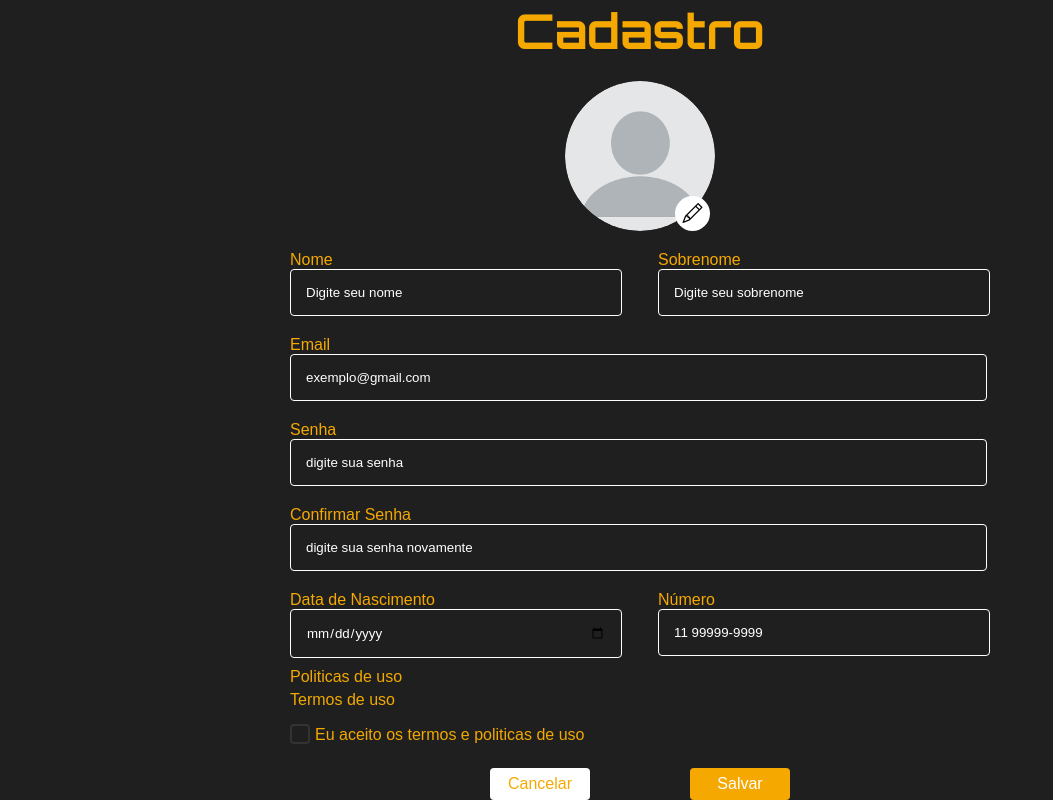
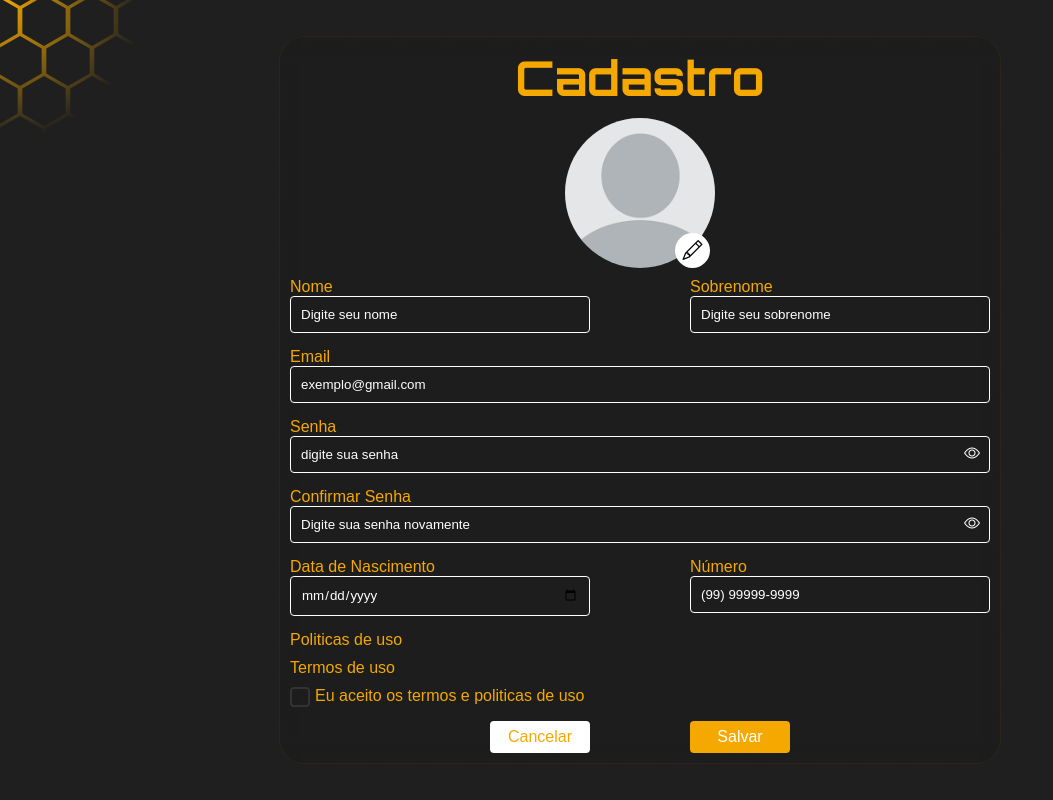
Before and after one commit to xLucasVinicius/EducaDin-teste, a PHP site: page /EducaDin-teste/Paginas/cadastro.php in a window 1280 px wide. Shown: the whole page, without its empty margins (0-1053 px from the left). Run offline with PHP 8.4, Linux system fonts and the light colour scheme.

Commit message:
verificação de senha completa

```diff
--- a/Paginas/cadastro.php
+++ b/Paginas/cadastro.php
@@ -46,10 +46,15 @@ $arquivo = $_FILES['file'];
     <title>Cadastro</title>
     <link rel="shortcut icon" href="../imagens/logos/favicon.ico" type="image/x-icon">
     <link rel="stylesheet" href="../Style/cadastro/cadastro.css">
+    <link rel="stylesheet" href="../Style/cadastro/cadastro-media.css">
     <link rel="stylesheet" href="https://cdn.jsdelivr.net/npm/bootstrap-icons@1.11.3/font/bootstrap-icons.min.css">
 </head>
 <body>
-<form action="" method="post" enctype="multipart/form-data">
+<div id="gradient"></div>
+    <div id="pattern"></div>
+
+<main class="form-container-cadastro">
+    <form action="" method="post" enctype="multipart/form-data" id="form-cadastro">
         <h1>Cadastro</h1>
         <div class="input-img-perfil">
             <div class="img-perfil">
@@ -61,41 +66,51 @@ $arquivo = $_FILES['file'];
         </div>
 
         <div class="input-name"> <!-- div com inputs do nome -->
-        <span>
+            <span class="input-box">
                 <label for="nome">Nome</label>
-            <input type="text" name="nome" id="nome" placeholder="Digite seu nome" required>
+                <input type="text" name="nome" id="nome" placeholder="Digite seu nome">
+                <span class="error"></span>
             </span>
 
-        <span>
+            <span class="input-box">
                 <label for="sobrenome">Sobrenome</label>
-            <input type="text" name="sobrenome" id="sobrenome" placeholder="Digite seu sobrenome" required>
+                <input type="text" name="sobrenome" id="sobrenome" placeholder="Digite seu sobrenome">
+                <span class="error"></span>
             </span>
         </div>
         <div class="input-login"> <!-- div com inputs de login -->
-        <span>
+            <span class="input-box">
                 <label for="email">Email</label>
-            <input type="email" name="email" id="email" placeholder="exemplo@gmail.com" required>
+                <input type="email" name="email" id="email" placeholder="exemplo@gmail.com">
+                <span class="error"></span>
             </span>
 
-        <span>
+            <span class="input-box" id="span-senha">
                 <label for="senha">Senha</label>
-            <input type="password" name="senha" id="senha" placeholder="digite sua senha" required>
+                <input type="password" name="senha" id="senha" placeholder="digite sua senha">
+                <i class="bi bi-eye" id="senha-icon" onclick="mostrarSenha()"></i>
+                <span class="error"></span>
             </span>
 
-        <span>
-            <label for="senha">Confirmar Senha</label>
-            <input type="password" name="senha" id="confirmarsenha" placeholder="digite sua senha novamente" required>
+            <span class="input-box" id="span-confirmarsenha">
+                <label for="confirmar-senha">Confirmar Senha</label>
+                <input type="password" name="senha" id="confirmar-senha" placeholder="Digite sua senha novamente">
+                <i class="bi bi-eye" id="confirmarsenha-icon" onclick="mostrarConfirmarSenha()"></i>
+                <span class="error"></span>
             </span>
+
         </div>
         <div class="input-outras-infos"> <!-- div com inputs das outras infos -->
-        <span>
+            <span class="input-box">
                 <label for="data-nasc">Data de Nascimento</label>
                 <input type="date" name="data-nasc" id="data-nasc">
+                <span class="error"></span>
             </span>
 
-        <span>
+            <span class="input-box">
             <label for="telefone">Número</label>
-        <input type="tel" name="telefone" id="telefone" placeholder="11 99999-9999" required>
+            <input type="tel" name="telefone" id="telefone" placeholder="(99) 99999-9999">
+            <span class="error"></span>
             </span>
         </div>
 
@@ -105,7 +120,7 @@ $arquivo = $_FILES['file'];
         </div>
 
         <div class="input-termos-politicas"> <!-- div com checkbox dos termos e politicas -->
-        <input type="checkbox" name="termos" id="termos">
+            <input type="checkbox" name="termos" id="termos" onchange="aceitarTermos()">
             <label for="termos" id="termos-label" >
                 Eu aceito os termos e politicas de uso
             </label>
@@ -113,10 +128,12 @@ $arquivo = $_FILES['file'];
 
         <div class="btn-form"> <!-- div com botoes de cancelar e salvar -->
             <span id="btn-input1"><button>Cancelar</button></span>
-        <span id="btn-input2"><input id="btn-salvar" type="submit" value="Salvar"></span>
+            <input id="btn-salvar" type="submit" value="Salvar">
         </div>
     </form>
+</main>
 
+<script src="../Js/background.js"></script> <!-- Js de background -->
 <script src="../Js/cadastro.js"></script> <!-- Js de cadastro -->
 </body>
 </html>
--- a/Paginas/login.php
+++ b/Paginas/login.php
@@ -15,8 +15,8 @@ include 'configs/infos-login.php'; // Inclui o arquivo de configuração
 </head>
 <body>
     <!-- Fundo com efeito hexagonal -->
-    <div id="gradient"></div>
-    <div id="pattern"></div>
+<div id="gradient"></div>
+<div id="pattern"></div>
 
     <!-- Todo o conteúdo -->
     <div class="content">
--- a/Style/cadastro/cadastro.css
+++ b/Style/cadastro/cadastro.css
@@ -10,12 +11,54 @@
 * {
     margin: 0;
     padding: 0;
+    box-sizing: border-box;
     font-family: sans-serif;
 }
 
-body, html {
-    background-color: #1F1F1F;
+html, body {
+    background-color: var(--cor-fundo-content);
+    width: 100vw;
+    height: 100dvh;
+    position: relative;
+    display: grid;
+    place-content: center;
+    overflow: hidden;
     scrollbar-width: none;
+}
+
+#pattern {
+    width: 100vw;
+    height: 100dvh;
+    position: absolute;
+    top: -44px;
+    left: -50px;
+    right: 0;
+    bottom: 0;
+}
+
+#gradient {
+    background: radial-gradient(#F2A900, transparent 50%);
+    width: 400px;
+    height: 400px;
+    position: absolute;
+    top: -200px;
+    left: -200px;
+    transform: translate(200px, 200px);
+}
+
+.form-container-cadastro {
+    width: 100%;
+    height: 100%;
+    display: flex;
+    flex-direction: column;
+    justify-content: center;
+    align-items: center;
+    background-color: #0d0c0f15;
+    backdrop-filter: blur(10px);
+    border: 1px solid #f2a90011;
+    border-radius: 25px;
+    padding: 10px;
+    z-index: 1;
 }
 
 form {
@@ -23,8 +66,8 @@ form {
     flex-direction: column;
     flex-wrap: nowrap;
     margin: auto;
-    max-width: 700px;
-    height: 100vh;
+    width: 100%;
+    height: 100%;
     justify-content: center;
     align-items: center;
 }
@@ -32,19 +75,19 @@ form {
 form > h1 {
     font-size: 3rem;
     font-family: 'orbitron';
-    margin-bottom: 20px;
+    margin-bottom: 10px;
     color: #F5A900;
 }
 
 label {
     color: #F5A900;
-    margin-top: 20px;
+    margin-top: 10px;
 }
 
 input {
     background-color: transparent;
     color: white;
-    padding: 15px;
+    padding: 10px;
     border: 1.5px solid white;
     border-radius: 4px;
 }
@@ -73,8 +116,8 @@ input::placeholder {
 }
 
 .img-perfil img {
-    width: 100%;
-    height: 100%;
+    width: 200px;
+    height: 200px;
     object-fit: cover;  /* Garante que a imagem preencha o espaço sem distorção */
     border-radius: 50%;
 }
@@ -101,10 +144,29 @@ input[type="file"] {
     font-size: 20px;
 }
 
+.input-box.invalid input{
+    border: 1px solid red;
+}
+
+.input-box.valid input{
+    border: 1px solid green;
+}
+
 .input-name, .input-outras-infos {
     display: flex;
     width: 100%;
     justify-content: space-between;
+}
+
+.input-name > span, .input-outras-infos > span {
+    display: flex;
+    flex-direction: column;
+}
+
+.error {
+    color: red;
+    margin-top: 5px;
+    flex-direction: row;
 }
 
 .input-login {
@@ -113,8 +175,28 @@ input[type="file"] {
     width: 100%;
 }
 
+.input-login > .input-box > input {
+    margin-bottom: 5px;
+}
+
 .input-login span {
-    width: 95%;
+    width: 100%;
+}
+
+#span-senha, #span-confirmarsenha {
+    position: relative;
+}
+
+#senha-icon, #confirmarsenha-icon {
+    position: absolute;
+    bottom: 15px;
+    right: 10px;
+    color: var(--cor-txt);
+}
+
+.invalid #senha-icon, .invalid #confirmarsenha-icon {
+    top: 39px;
+    right: 10px;
 }
 
 .input-login span input {
@@ -141,18 +218,12 @@ span > label{
 
 .btn-form {
     display: flex;
-    justify-content: space-between;
-    margin-top: 20px;
+    justify-content: center;
+    gap: 100px;
+    margin-top: 10px;
     width: 100%;
 }
 
-#btn-input1 {
-    text-align: end;
-}
-
-#btn-input1, #btn-input2 {
-    width: 300px;
-}
 
 #btn-salvar {
     background-color: #F5A900;
@@ -219,7 +294,8 @@ input[type="checkbox"] {
 
   #termos-label {
     position: absolute;
-    top: -18px;
+    top: 0;
+    margin-top: 0;
     left: 25px;
     color: var(--cor-principal);
   }
@@ -227,8 +303,8 @@ input[type="checkbox"] {
   .termos-politicas {
     display: flex;
     flex-direction: column;
-    gap: 5px;
-    height: 50px;
+    justify-content: center;
+    gap: 10px;
     padding-top: 10px;
     text-align: left;
     width: 700px;
--- a/Style/contato/contato.css
+++ b/Style/contato/contato.css
@@ -104,6 +104,7 @@ section.conteudo-contato .form-contato form input, section.conteudo-contato .for
     padding: 7px;
     background-color: transparent;
     border: 1px solid var(--cor-principal);
+    color: white;
 }
 
 section.conteudo-contato .form-contato form input:focus, section.conteudo-contato .form-contato form textarea:focus {
```
Also changed, not shown: other parts of Style/cadastro/cadastro.css (+6 -115 lines), Js/cadastro.js (+286 -1 lines), Paginas/contato.php (+4 -8 lines), Style/cadastro/cadastro-media.css (added, +107 -0 lines). Lines whose indentation alone changed are shown as unchanged.
